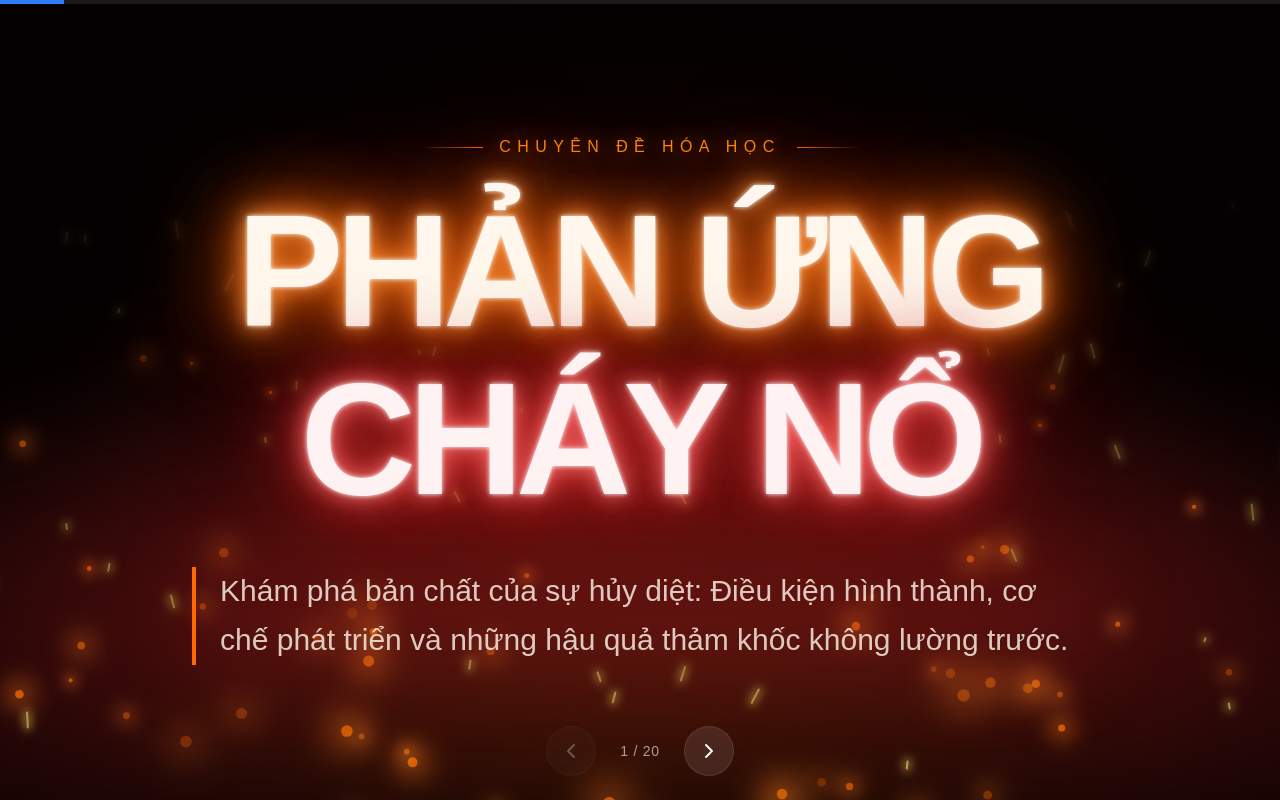
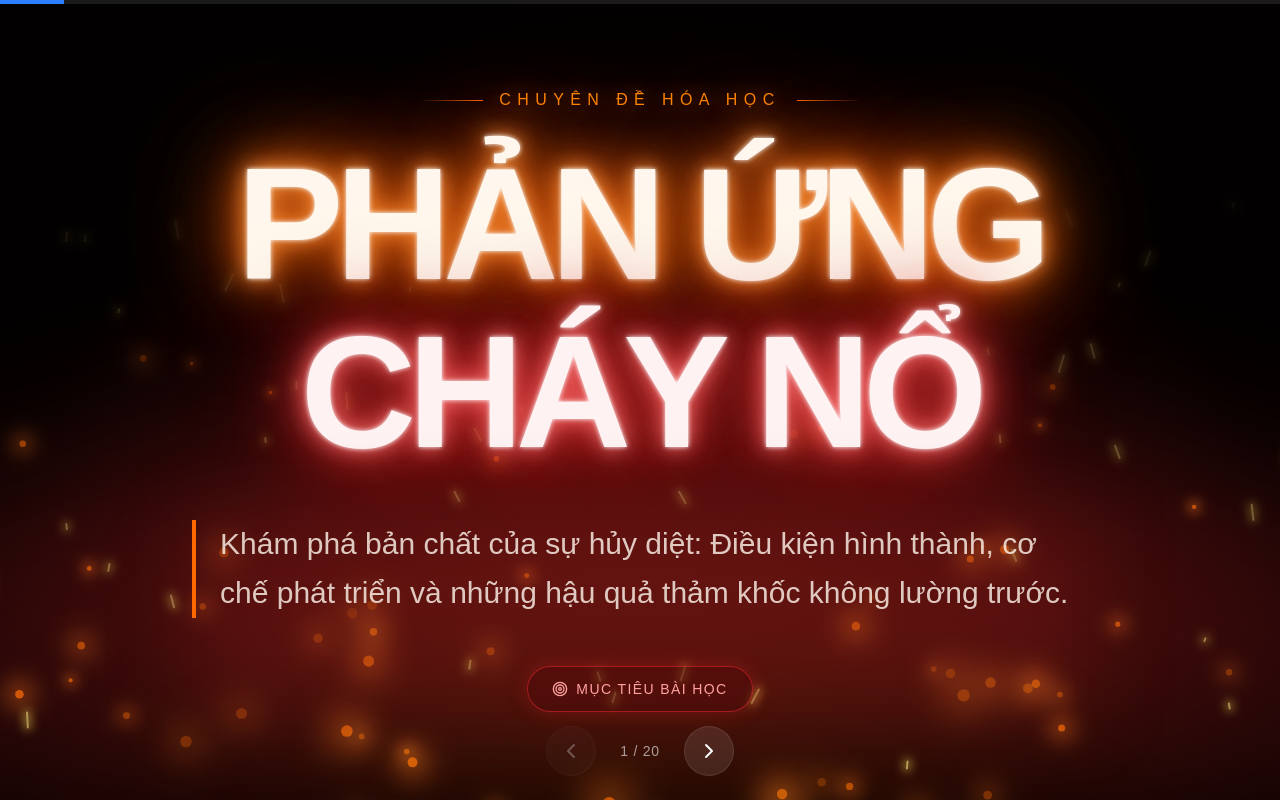
Before and after one commit to Thanglai091/tthoahoc10, a Next.js app: page / in a window 1280 px wide. Built offline with nearby package versions, Linux system fonts and the light colour scheme.

Commit message:
fix: refactor Slide 1 3d flip card structure to prevent text mirroring

```diff
--- a/src/components/slides/Slide1.tsx
+++ b/src/components/slides/Slide1.tsx
@@ -2,12 +2,17 @@
 
 import { motion } from "framer-motion";
 import { useEffect, useState } from "react";
+import { Target, RotateCcw } from "lucide-react";
 
 export default function Slide1() {
+  const [isFlipped, setIsFlipped] = useState(false);
+  const [isMounted, setIsMounted] = useState(false);
   const [embers, setEmbers] = useState<{ id: string; x: number; y: number; size: number; delay: number; duration: number; opacity: number }[]>([]);
   const [sparks, setSparks] = useState<{ id: string; x: number; y: number; size: number; delay: number; duration: number; angle: number }[]>([]);
 
   useEffect(() => {
+    setIsMounted(true);
+
     // Generate slow rising, glowing embers
     const newEmbers = Array.from({ length: 100 }).map((_, i) => ({
       id: `ember-${i}`,
@@ -34,7 +39,7 @@
   }, []);
 
   return (
-    <div className="relative w-full h-[100vh] flex items-center justify-center overflow-hidden bg-[#020000] text-white font-sans">
+    <div className="relative w-full h-[100vh] flex items-center justify-center overflow-hidden bg-[#020000] text-white font-sans perspective-[2500px]">
 
       {/* Pure CSS Cinematic Fire Background */}
 
@@ -68,7 +73,7 @@
       />
 
       {/* Floating Glowing Embers */}
-      {embers.map((p) => (
+      {isMounted && embers.map((p) => (
         <motion.div
            key={p.id}
            className="absolute z-10 rounded-full bg-orange-500 pointer-events-none mix-blend-screen"
@@ -96,7 +101,7 @@
       ))}
 
       {/* Shooting Sparks */}
-      {sparks.map((s) => (
+      {isMounted && sparks.map((s) => (
         <motion.div
            key={s.id}
            className="absolute z-10 rounded-full bg-yellow-200 pointer-events-none mix-blend-screen"
@@ -131,12 +136,24 @@
          transition={{ duration: 3, ease: "easeOut", delay: 0.5 }}
       />
 
-      {/* Main Content Reveal */}
+      {/* Main Content Reveal - Flip Container */}
       <motion.div
-        className="relative z-30 text-center px-6 flex flex-col items-center"
+        className="relative z-30 w-full max-w-6xl h-[80vh] perspective-[2500px]"
         initial={{ opacity: 0 }}
         animate={{ opacity: 1 }}
-        transition={{ duration: 2, delay: 1 }}
+        transition={{ duration: 1.2, opacity: { duration: 2, delay: 1 } }}
+      >
+        <motion.div
+           className="w-full h-full relative"
+           style={{ transformStyle: "preserve-3d" }}
+           animate={{ rotateY: isFlipped ? 180 : 0 }}
+           transition={{ duration: 1.2, type: "spring", bounce: 0.3 }}
+        >
+
+        {/* FRONT FACE - Main Title */}
+        <div
+           className="absolute inset-0 flex flex-col items-center justify-center text-center px-6"
+           style={{ backfaceVisibility: "hidden" }}
         >
           <motion.div
             className="mb-8 flex items-center justify-center gap-4"
@@ -194,7 +211,7 @@
           </h1>
 
           <motion.div
-           className="relative mt-4"
+             className="relative mt-4 flex flex-col items-center"
              initial={{ opacity: 0, y: 20 }}
              animate={{ opacity: 1, y: 0 }}
              transition={{ duration: 1, delay: 3 }}
@@ -203,6 +220,76 @@
             <p className="relative text-xl md:text-3xl text-orange-50/80 font-light max-w-4xl mx-auto leading-relaxed border-l-4 border-orange-500 pl-6 text-left">
               Khám phá bản chất của sự hủy diệt: Điều kiện hình thành, cơ chế phát triển và những hậu quả thảm khốc không lường trước.
             </p>
+
+            {/* Flip Button to go to Objectives */}
+            <motion.button
+              className="mt-12 flex items-center gap-2 px-6 py-3 bg-red-950/40 border border-red-500/50 rounded-full text-red-300 hover:text-white hover:bg-red-600/50 hover:border-red-400 transition-all font-mono tracking-widest text-sm uppercase backdrop-blur-sm group pointer-events-auto shadow-[0_0_20px_rgba(220,38,38,0.3)]"
+              whileHover={{ scale: 1.05 }}
+              whileTap={{ scale: 0.95 }}
+              onClick={() => setIsFlipped(true)}
+            >
+              <Target className="w-4 h-4 group-hover:rotate-180 transition-transform duration-500" /> MỤC TIÊU BÀI HỌC
+            </motion.button>
+          </motion.div>
+        </div>
+
+        {/* BACK FACE - Learning Objectives */}
+        <div
+          className="absolute inset-0 flex items-center justify-center p-8"
+          style={{
+            backfaceVisibility: "hidden",
+            transform: "rotateY(180deg)"
+          }}
+        >
+          <div className="w-full h-full max-w-4xl bg-[#1a0500]/80 backdrop-blur-xl rounded-[2rem] border border-orange-900/50 p-12 shadow-[0_30px_60px_rgba(0,0,0,0.8)] relative overflow-hidden pointer-events-auto flex flex-col justify-center">
+            {/* Cosmetic inner grid/glow */}
+            <div className="absolute inset-0 bg-gradient-to-br from-orange-900/20 to-transparent pointer-events-none" />
+            <div className="absolute -top-32 -right-32 w-64 h-64 bg-red-500/20 rounded-full blur-[80px] pointer-events-none" />
+
+            <div className="relative z-10">
+              <div className="inline-block bg-orange-900/80 border border-orange-500/30 text-orange-50 px-6 py-2 rounded-t-xl rounded-br-xl font-bold text-xl mb-8 tracking-wide shadow-[0_0_20px_rgba(234,88,12,0.4)]">
+                Học xong bài học này, em có thể:
+              </div>
+
+              <ul className="space-y-4 text-orange-50/90 text-lg md:text-xl font-light leading-relaxed">
+                <li className="flex items-start gap-3">
+                  <div className="mt-2 w-2 h-2 rounded-full bg-orange-500 flex-shrink-0 shadow-[0_0_8px_rgba(234,88,12,1)]" />
+                  <p>Nêu được khái niệm, đặc điểm của phản ứng cháy, <strong className="text-red-400 font-semibold">điều kiện để phản ứng cháy xảy ra</strong>, một số ví dụ về sự cháy các chất vô cơ và hữu cơ.</p>
+                </li>
+                <li className="flex items-start gap-3">
+                  <div className="mt-2 w-2 h-2 rounded-full bg-orange-500 flex-shrink-0 shadow-[0_0_8px_rgba(234,88,12,1)]" />
+                  <p>Chỉ ra được những <strong className="text-red-400 font-semibold">sản phẩm</strong> của phản ứng cháy và <strong className="text-orange-500 font-semibold">tác hại</strong> với con người.</p>
+                </li>
+                <li className="flex items-start gap-3">
+                  <div className="mt-2 w-2 h-2 rounded-full bg-orange-500 flex-shrink-0 shadow-[0_0_8px_rgba(234,88,12,1)]" />
+                  <p>Nêu được khái niệm về <strong className="text-red-400 font-semibold">điểm chớp cháy</strong>, <strong className="text-orange-400 font-semibold">nhiệt độ tự bốc cháy</strong>, nhiệt độ ngọn lửa.</p>
+                </li>
+                <li className="flex items-start gap-3">
+                  <div className="mt-2 w-2 h-2 rounded-full bg-orange-500 flex-shrink-0 shadow-[0_0_8px_rgba(234,88,12,1)]" />
+                  <p>Nêu được khái niệm, đặc điểm cơ bản của phản ứng nổ, <strong className="text-red-400 font-semibold">nổ vật lí và nổ hóa học</strong>.</p>
+                </li>
+                <li className="flex items-start gap-3">
+                  <div className="mt-2 w-2 h-2 rounded-full bg-orange-500 flex-shrink-0 shadow-[0_0_8px_rgba(234,88,12,1)]" />
+                  <p>Nêu được khái niệm về <strong className="text-red-500 font-bold uppercase tracking-widest drop-shadow-[0_0_5px_rgba(239,68,68,0.8)]">"nổ bụi"</strong>.</p>
+                </li>
+                <li className="flex items-start gap-3">
+                  <div className="mt-2 w-2 h-2 rounded-full bg-orange-500 flex-shrink-0 shadow-[0_0_8px_rgba(234,88,12,1)]" />
+                  <p>Phân tích được dấu hiệu để nhận biết về <strong className="text-orange-400 font-semibold">những nguy cơ và cách giảm nguy cơ</strong> gây cháy, nổ.</p>
+                </li>
+              </ul>
+
+              <div className="mt-10 flex justify-end">
+                <button
+                  className="flex items-center gap-2 text-orange-400 hover:text-white transition-colors uppercase font-mono tracking-widest text-sm"
+                  onClick={() => setIsFlipped(false)}
+                >
+                  <RotateCcw className="w-4 h-4" /> TRỞ VỀ KHUNG HÌNH CHÍNH
+                </button>
+              </div>
+            </div>
+          </div>
+        </div>
+
         </motion.div>
       </motion.div>
     </div>
--- a/tsconfig.json
+++ b/tsconfig.json
@@ -15,7 +15,7 @@
     "moduleResolution": "bundler",
     "resolveJsonModule": true,
     "isolatedModules": true,
-    "jsx": "preserve",
+    "jsx": "react-jsx",
     "incremental": true,
     "plugins": [
       {
```
Also changed, not shown: 1 other file (tests, documents, lock files or other folders). Lines whose indentation alone changed are shown as unchanged.
